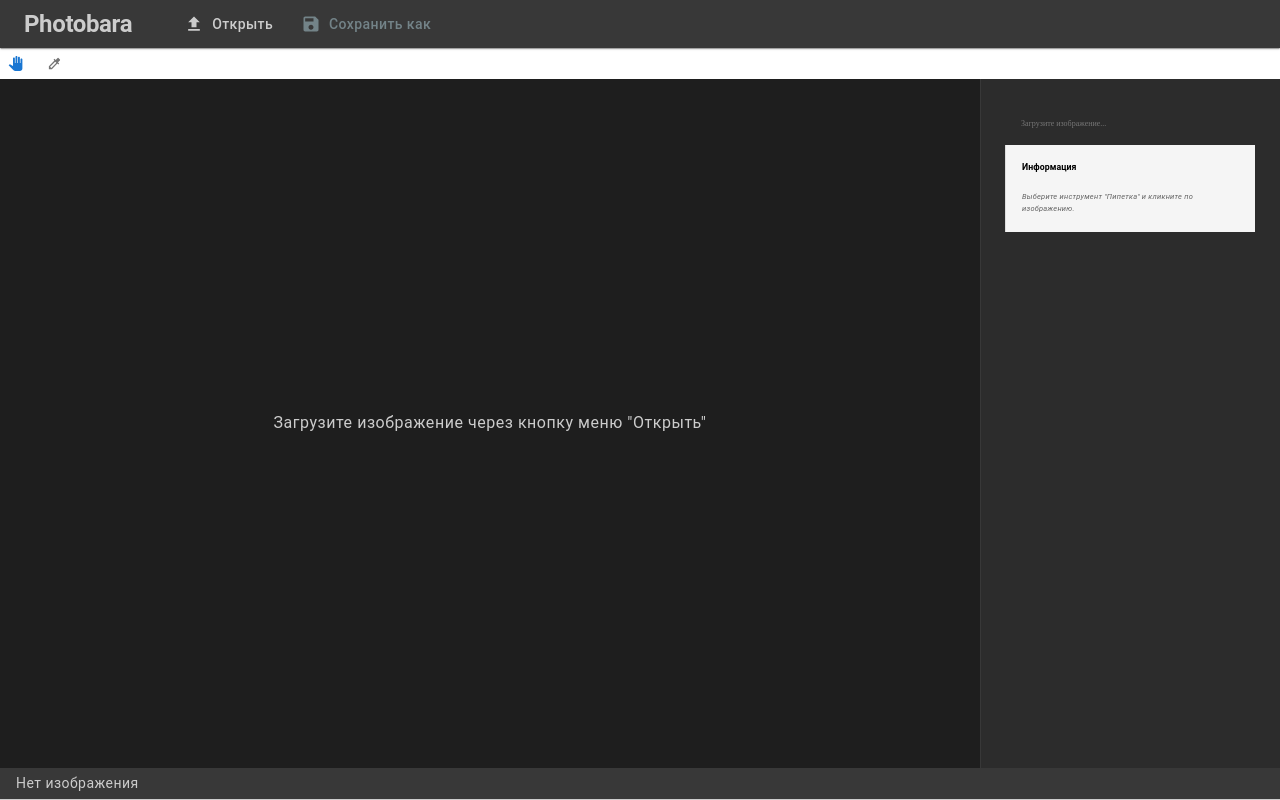
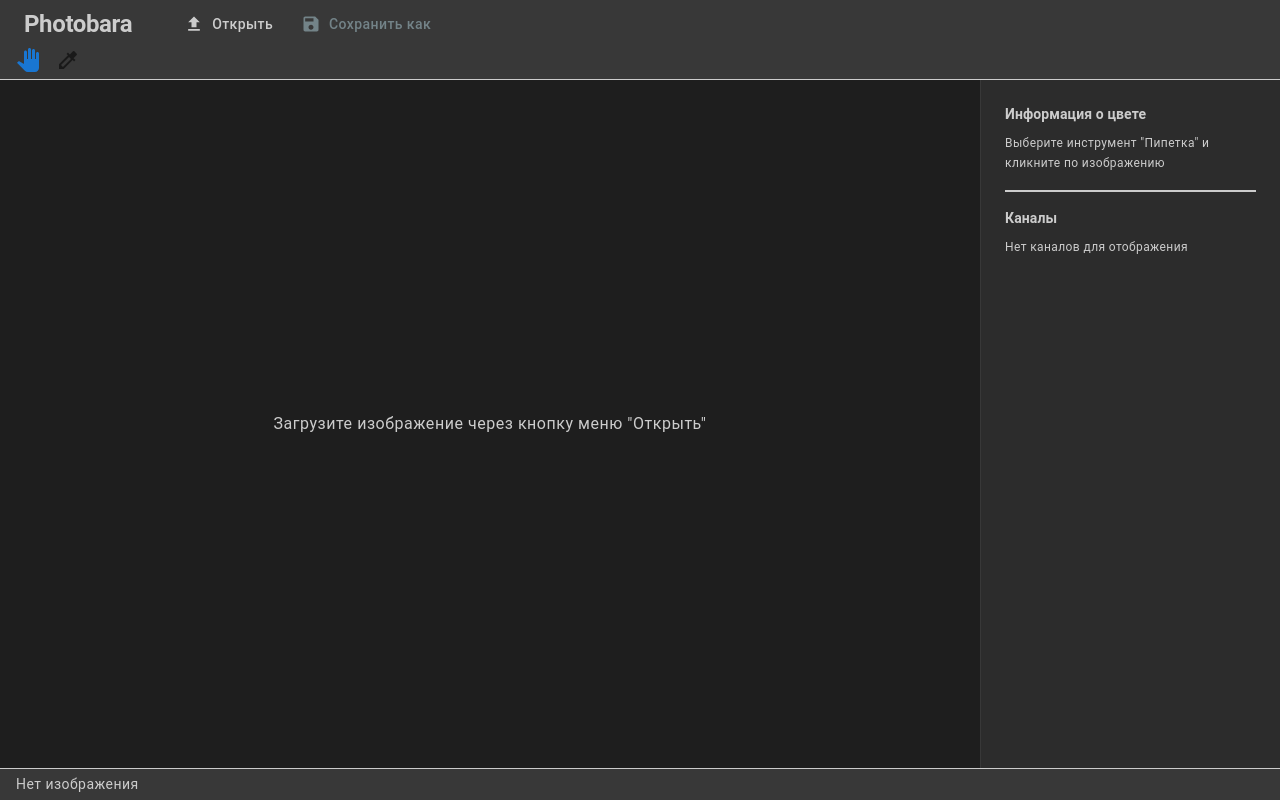
Before and after one commit to FrontendCourseMP/photoshop-veselovese, a React (Create React App) app: page / in a window 1280 px wide. Built offline with nearby package versions, Linux system fonts and the light colour scheme.

Commit message:
fix ui. make code review. channels and tools are working

```diff
--- a/src/App.tsx
+++ b/src/App.tsx
@@ -1,13 +1,8 @@
-import React, { useState, useRef, useEffect } from 'react';
+import React, { useState, useRef, } from 'react';
 
 import {
   Box,
-  IconButton,
-  Tooltip
 } from '@mui/material';
-import {
-  Colorize as EyedropperIcon, PanTool as CursorIcon
-} from '@mui/icons-material';
 
 import { StatusBar } from './components/StatusBar';
 import { CanvasView } from './components/CanvasView';
@@ -18,8 +13,8 @@ import { ChannelConfig } from './types/channel';
 
 import { GB7Service } from './utils/gb7';
 import { rgbToLab } from './utils/color';
-
-type Tool = 'cursor' | 'eyedropper';
+import { ToolBar } from './components/ToolBar';
+import { Tool } from './types/tool';
 
 function App() {
   const [image, setImage] = useState<TLoadedImage | null>(null);
@@ -37,12 +32,12 @@ function App() {
     // Логика для формата GB7
     if (image.format === 'GB7') {
       const channels: ChannelConfig[] = [
-        { key: 'gray', label: 'Яркость (Gray)', index: 0, isGrayscale: true }
+        { key: 'gray', label: 'Grayscale  (G)', index: 0, isGrayscale: true }
       ];
 
       // Проверяем флаг hasMask из интерфейса IGB7Image
       if ('hasMask' in image && image.hasMask) {
-        channels.push({ key: 'a', label: 'Альфа (Маска)', index: 3, isGrayscale: true });
+        channels.push({ key: 'a', label: 'Альфа (А)', index: 3, isGrayscale: true });
       }
 
       return channels;
@@ -208,24 +203,10 @@ function App() {
         onSaveJpg={handleSaveAsJpg}
         onSaveGb7={handleSaveAsGb7}
         hasImage={!!image} />
-      <Box sx={{ display: 'flex', gap: 1 }}>
-        <Tooltip title="Курсор">
-          <IconButton
-            color={activeTool === 'cursor' ? 'primary' : 'default'}
-            onClick={() => setActiveTool('cursor')}
-          >
-            <CursorIcon />
-          </IconButton>
-        </Tooltip>
-        <Tooltip title="Пипетка">
-          <IconButton
-            color={activeTool === 'eyedropper' ? 'primary' : 'default'}
-            onClick={() => setActiveTool('eyedropper')}
-          >
-            <EyedropperIcon />
-          </IconButton>
-        </Tooltip>
-      </Box>
+
+      <ToolBar
+        activeTool={activeTool}
+        onToolSelect={(tool) => setActiveTool(tool)} />
 
       <Box sx={{ display: 'flex', flexGrow: 1 }}>
         <CanvasView
--- a/src/components/CanvasView.tsx
+++ b/src/components/CanvasView.tsx
@@ -1,13 +1,13 @@
 import React, { useEffect, useRef } from 'react';
 import { Box, Typography } from '@mui/material';
-import { TLoadedImage } from '../types/image';
 import { ChannelConfig } from '../types/channel';
+import { Tool } from '../types/tool';
 
 interface CanvasViewProps {
     originalData: ImageData | null;
     visibleChannels: Record<string, boolean>;
     availableChannels: ChannelConfig[];
-    activeTool: 'cursor' | 'eyedropper';
+    activeTool: Tool;
     onPixelPicked?: (x: number, y: number, r: number, g: number, b: number) => void;
 }
 
@@ -102,7 +102,7 @@ export const CanvasView: React.FC<CanvasViewProps> = ({
                 backgroundColor: '#1e1e1e',
                 overflow: 'hidden',
                 height: '100%',
-                maxHeight: 'calc(100vh - 4.8rem - 3.2rem)',
+                maxHeight: 'calc(100vh - 4.8rem - 3.2rem*2)',
             }}
         >
             {originalData && (
--- a/src/components/ChannelsPanel.tsx
+++ b/src/components/ChannelsPanel.tsx
@@ -1,4 +1,4 @@
-import { Box, Checkbox, Typography, Divider, Stack } from '@mui/material';
+import { Box, Checkbox, Typography, Stack } from '@mui/material';
 import { ChannelConfig } from '../types/channel';
 
 interface ChannelsPanelProps {
@@ -45,17 +45,10 @@ export const ChannelsPanel: React.FC<ChannelsPanelProps> = ({ originalData, chan
         return thumbCanvas.toDataURL();
     };
 
-    if (channels.length === 0) {
     return (
-            <Box sx={{ width: 200, p: 2, color: '#777' }}>
-                Загрузите изображение...
-            </Box>
-        );
-    }
-
-    return (
-        <Box sx={{ width: 200, backgroundColor: '#f5f5f5', borderRight: '1px solid #ddd', p: 2 }}>
-            <Typography variant="subtitle2" sx={{ mb: 2, fontWeight: 'bold' }}>Каналы</Typography>
+        <Box sx={{ color: '#ccc', fontSize: '1.4rem', width: '100%' }}>
+            <Typography variant="subtitle2" sx={{ mb: '0.8rem', fontWeight: 'bold', fontSize: '1.4rem' }}>Каналы</Typography>
+            {channels.length ? (
                 <Stack spacing={1}>
                     {channels.map((ch) => (
                         <Box
@@ -80,19 +73,20 @@ export const ChannelsPanel: React.FC<ChannelsPanelProps> = ({ originalData, chan
                             <Box
                                 component="img"
                                 src={createThumbnail(ch.index) || ''}
-                            sx={{ width: 40, height: 40, mr: 2, borderRadius: 0.5, border: '1px solid #ccc' }}
+                                sx={{ width: 40, height: 40, mr: 2, borderRadius: 0.5, border: '1px solid #ccc', objectFit: 'cover' }}
                             />
 
-                        <Typography variant="caption" sx={{ fontSize: '0.8rem' }}>
+                            <Typography variant="caption" sx={{ fontSize: '1.1rem' }}>
                                 {ch.label}
                             </Typography>
                         </Box>
                     ))}
                 </Stack>
-            <Divider sx={{ my: 2 }} />
-            <Typography variant="caption" color="textSecondary">
-                Снимите галочку, чтобы скрыть канал.
+            ) : (
+                <Typography variant="caption" sx={{ fontSize: '1.2rem', color: '#ccc' }}>
+                    Нет каналов для отображения
                 </Typography>
+            )}
         </Box>
     );
 };
--- a/src/components/InfoPanel.tsx
+++ b/src/components/InfoPanel.tsx
@@ -1,5 +1,5 @@
 import React from 'react';
-import { Box, Stack, Typography, Divider } from '@mui/material';
+import { Box, Stack, Typography, } from '@mui/material';
 
 interface ColorData {
     x: number;
@@ -18,22 +18,22 @@ interface InfoPanelProps {
 
 export const InfoPanel: React.FC<InfoPanelProps> = ({ colorData }) => {
     return (
-        <Box sx={{ width: 250, backgroundColor: '#f5f5f5', borderLeft: '1px solid #ddd', p: 2 }}>
-            <Typography variant="subtitle2" sx={{ mb: 2, fontWeight: 'bold', display: 'flex', alignItems: 'center', gap: 1 }}>
-                Информация
+        <Box sx={{ color: '#ccc', fontSize: '1.4rem', width: '100%' }}>
+            <Typography variant="subtitle2" sx={{ mb: '0.8rem', fontWeight: 'bold', fontSize: '1.4rem' }}>
+                Информация о цвете
             </Typography>
 
             {colorData ? (
-                <Stack spacing={1} sx={{ fontSize: '0.9rem' }}>
+                <Stack spacing={1} sx={{ fontSize: '1.2rem', color: '#ccc' }}>
                     <Box>
-                        <Typography variant="caption" color="textSecondary">Координаты:</Typography>
-                        <Typography variant="body2">X: {colorData.x}, Y: {colorData.y}</Typography>
+                        <Typography sx={{ fontSize: '1.2rem' }}>Координаты:</Typography>
+                        <Typography sx={{ fontSize: '1.2rem' }}>
+                            X: {colorData.x}, Y: {colorData.y}
+                        </Typography>
                     </Box>
 
-                    <Divider />
-
                     <Box>
-                        <Typography variant="caption" color="textSecondary">RGB (0-255):</Typography>
+                        <Typography sx={{ fontSize: '1.2rem' }}>RGB (0-255):</Typography>
                         <Box sx={{ display: 'flex', gap: 1, alignItems: 'center', mt: 0.5 }}>
                             <Box
                                 sx={{
@@ -42,24 +42,22 @@ export const InfoPanel: React.FC<InfoPanelProps> = ({ colorData }) => {
                                     border: '1px solid #ccc'
                                 }}
                             />
-                            <Typography variant="body2">
+                            <Typography sx={{ fontSize: '1.2rem' }}>
                                 R:{colorData.r} G:{colorData.g} B:{colorData.b}
                             </Typography>
                         </Box>
                     </Box>
 
-                    <Divider />
-
                     <Box>
-                        <Typography variant="caption" color="textSecondary">CIELAB:</Typography>
-                        <Typography variant="body2">
+                        <Typography sx={{ fontSize: '1.2rem' }}>CIELAB:</Typography>
+                        <Typography sx={{ fontSize: '1.2rem' }}>
                             L: {colorData.L}, A: {colorData.A}, B: {colorData.B}
                         </Typography>
                     </Box>
                 </Stack>
             ) : (
-                <Typography variant="caption" color="textSecondary" sx={{ fontStyle: 'italic' }}>
-                    Выберите инструмент "Пипетка" и кликните по изображению.
+                <Typography variant="caption" sx={{ fontSize: '1.2rem', color: '#ccc' }}>
+                    Выберите инструмент "Пипетка" и кликните по изображению
                 </Typography>
             )}
         </Box>
--- a/src/components/RightToolbar.tsx
+++ b/src/components/RightToolbar.tsx
@@ -1,6 +1,6 @@
-import { Toolbar, Typography } from '@mui/material';
+import { Toolbar, } from '@mui/material';
 import React from 'react';
-import { Box, Divider } from '@mui/material';
+import { Divider } from '@mui/material';
 import { ChannelsPanel } from './ChannelsPanel';
 import { InfoPanel } from './InfoPanel';
 import { ChannelConfig } from '../types/channel';
@@ -22,24 +22,25 @@ export const RightToolbar: React.FC<RightToolbarProps> = ({ originalData, channe
                 display: 'flex',
                 alignItems: 'start',
                 flexDirection: 'column',
+                gap: '1.6rem',
                 p: '2.4rem',
                 borderLeft: '1px solid #383838',
-                fontSize: '0.8rem',
+                fontSize: '1.4rem',
                 height: '100%',
                 width: '100%',
                 maxWidth: '300px',
             }}
         >
+            <InfoPanel colorData={colorData} />
+
+            <Divider sx={{ width: '100%', border: '1px solid #ccc' }} />
+
             <ChannelsPanel
                 originalData={originalData}
                 channels={channels}
                 visibleState={visibleState}
                 onToggleChannel={onToggleChannel}
             />
-
-            <Divider />
-
-            <InfoPanel colorData={colorData} />
         </Toolbar>
     );
 };
--- a/src/components/StatusBar.tsx
+++ b/src/components/StatusBar.tsx
@@ -16,7 +16,7 @@ export const StatusBar: React.FC<StatusBarProps> = ({ image }) => {
                 alignItems: 'center',
                 px: 2,
                 justifyContent: 'space-between',
-                borderBottom: '1px solid #ccc',
+                borderTop: '1px solid #ccc',
             }}
         >
             {image ? (
--- /dev/null
+++ b/src/components/ToolBar.tsx
@@ -0,0 +1,55 @@
+import { Box, Tooltip, IconButton } from "@mui/material";
+import {
+    Colorize as EyedropperIcon, PanTool as CursorIcon
+} from '@mui/icons-material';
+import { Tool } from "../types/tool";
+
+interface ToolBarProps {
+    activeTool: Tool;
+    onToolSelect: (tool: Tool) => void;
+}
+
+export const ToolBar: React.FC<ToolBarProps> = ({ activeTool, onToolSelect }) => {
+    return (
+        <Box sx={{
+            display: 'flex',
+            gap: '1.6rem',
+            minHeight: '3.2rem',
+            backgroundColor: '#383838',
+            alignItems: 'start',
+            px: 2,
+            borderBottom: '1px solid #ccc',
+        }}>
+            <Tooltip title="Курсор" sx={{ color: '#ccc', fontSize: '1.4rem' }}>
+                <IconButton
+                    color={activeTool === 'cursor' ? 'primary' : 'default'}
+                    onClick={() => onToolSelect('cursor')}
+                    sx={{
+                        p: 0,
+                        alignItems: 'start',
+                        '& .MuiSvgIcon-root': {
+                            fontSize: '2.4rem',
+                        }
+                    }}
+                >
+                    <CursorIcon />
+                </IconButton>
+            </Tooltip>
+            <Tooltip title="Пипетка">
+                <IconButton
+                    color={activeTool === 'eyedropper' ? 'primary' : 'default'}
+                    onClick={() => onToolSelect('eyedropper')}
+                    sx={{
+                        p: 0,
+                        alignItems: 'start',
+                        '& .MuiSvgIcon-root': {
+                            fontSize: '2.4rem',
+                        }
+                    }}
+                >
+                    <EyedropperIcon />
+                </IconButton>
+            </Tooltip>
+        </Box>
+    );
+};
--- /dev/null
+++ b/src/types/tool.ts
@@ -0,0 +1 @@
+export type Tool = 'cursor' | 'eyedropper';
```
Lines whose indentation alone changed are shown as unchanged.
